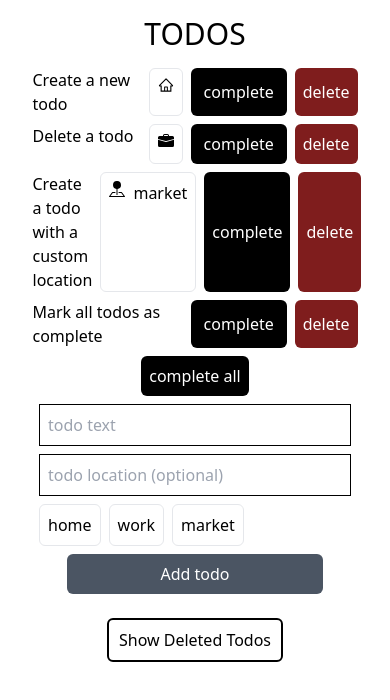
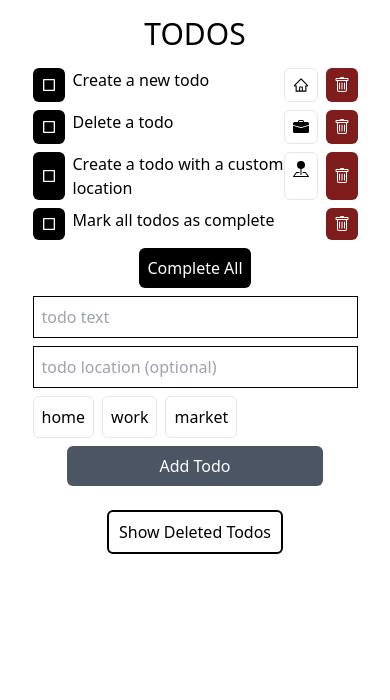
Before and after one commit to jasonmlutz/typescript-todo, a React (Create React App) app: page / in a window 390 px wide. Shown: the top 700 px of the page. Built offline with nearby package versions, Linux system fonts and the light colour scheme.

Commit message:
Style for mobile
Complete/delete text buttons removed in favor of icons for all screen
sizes.

```diff
--- a/src/App.tsx
+++ b/src/App.tsx
@@ -1,6 +1,8 @@
 import React, { SyntheticEvent, useState } from "react";
 import { AiOutlineHome } from "react-icons/ai";
-import { BsFillBriefcaseFill, BsFillPinMapFill } from "react-icons/bs";
+import { BsFillBriefcaseFill, BsFillPinMapFill, BsTrash } from "react-icons/bs";
+import { FaTrashRestoreAlt } from "react-icons/fa";
+import { RiCheckboxLine, RiCheckboxBlankLine } from "react-icons/ri";
 
 function App() {
   const initialTodos: Todo[] = [
@@ -26,7 +28,7 @@ function App() {
       deleted: false,
     },
     { id: 4, text: "Mark all todos as complete", done: false, deleted: false },
-    { id: 5, text: "Undelete a todo", done: false, deleted: true },
+    { id: 5, text: "Un-delete a todo", done: false, deleted: true },
   ];
 
   const initialNewTodo: NewTodo = {
@@ -84,7 +86,7 @@ function App() {
     if (place.custom) {
       return {
         text: place.custom,
-        icon: <BsFillPinMapFill className="mr-2" />,
+        icon: <BsFillPinMapFill />,
       };
     }
     return { text: null, icon: null };
@@ -182,26 +184,15 @@ function App() {
     )
   );
 
-  const deletedTodos: JSX.Element[] = todos
-    .filter((todo) => todo.deleted)
-    .sort((a, b) => a.id - b.id)
-    .map((todo: Todo) => (
+  function renderTodos(showDeleted: boolean): JSX.Element[] {
+    let filteredTodos = todos
+      .filter((todo) => todo.deleted === showDeleted)
+      .sort((a, b) => a.id - b.id);
+
+    return filteredTodos.map((todo: Todo) => (
       <li key={todo.id} className="mb-2 flex flex-row justify-between">
-        <div
-          className={
-            "flex-1 " + (todo.done ? "line-through text-gray-700" : "")
-          }
-        >
-          {todo.text}
-        </div>
-        {todo.place ? (
-          <div className="ml-2 p-2 rounded-md border border:black bg-white flex flex-row">
-            {placeLabel(todo.place).icon}
-            {placeLabel(todo.place).text}
-          </div>
-        ) : null}
         <button
-          className="p-2 ml-2 rounded-md bg-black text-white hover:bg-gray-600 cursor-pointer w-24"
+          className="p-2 mr-2 rounded-md bg-black text-white hover:bg-gray-600 cursor-pointer"
           onClick={() => {
             setTodos((prevState) => {
               return [
@@ -211,29 +202,8 @@ function App() {
             });
           }}
         >
-          {todo.done ? "undo" : "complete"}
+          {todo.done ? <RiCheckboxLine /> : <RiCheckboxBlankLine />}
         </button>
-        <button
-          className="ml-2 p-2 rounded-md bg-green-900 text-white hover:bg-green-700"
-          onClick={() => {
-            setTodos((prevState) => {
-              return [
-                ...prevState.filter((el) => el.id !== todo.id),
-                toggleDeleteTodo(todo),
-              ];
-            });
-          }}
-        >
-          restore
-        </button>
-      </li>
-    ));
-
-  const liveTodos: JSX.Element[] = todos
-    .filter((todo) => !todo.deleted)
-    .sort((a, b) => a.id - b.id)
-    .map((todo: Todo) => (
-      <li key={todo.id} className="mb-2 flex flex-row justify-between">
         <div
           className={
             "flex-1 " + (todo.done ? "line-through text-gray-700" : "")
@@ -242,53 +212,46 @@ function App() {
           {todo.text}
         </div>
         {todo.place ? (
-          <div className="ml-2 p-2 rounded-md border border:black bg-white flex flex-row">
+          <div className="p-2 rounded-md border border:black bg-white flex flex-row">
             {placeLabel(todo.place).icon}
-            {placeLabel(todo.place).text}
+            <div className="hidden md:block md:pl-2">
+              {placeLabel(todo.place).text}
+            </div>
           </div>
         ) : null}
         <button
-          className="p-2 ml-2 rounded-md bg-black text-white hover:bg-gray-600 cursor-pointer w-24"
-          onClick={() => {
+          className={
+            "ml-2 p-2 rounded-md  text-white " +
+            (showDeleted
+              ? "bg-green-900 hover:bg-green-700"
+              : "bg-red-900 hover:bg-red-700")
+          }
+          onClick={() =>
             setTodos((prevState) => {
               return [
                 ...prevState.filter((el) => el.id !== todo.id),
-                toggleCompleteTodo(todo),
+                toggleDeleteTodo(todo),
               ];
-            });
-          }}
+            })
+          }
         >
-          {todo.done ? "undo" : "complete"}
-        </button>
-        <button
-          className="ml-2 p-2 rounded-md bg-red-900 text-white hover:bg-red-700"
-          onClick={() => {
-            if (window.confirm("Are you sure you want to delete this todo?")) {
-              setTodos((prevState) => {
-                return [
-                  ...prevState.filter((el) => el.id !== todo.id),
-                  toggleDeleteTodo(todo),
-                ];
-              });
-            }
-          }}
-        >
-          delete
+          {todo.deleted ? <FaTrashRestoreAlt /> : <BsTrash />}
         </button>
       </li>
     ));
+  }
 
   return (
     <div className="container mx-auto flex flex-col items-center">
       <header className="my-4 text-3xl">TODOS</header>
-      <ul className="w-5/6 md:w-1/2">{liveTodos}</ul>
+      <ul className="w-5/6 md:w-4/5">{renderTodos(false)}</ul>
       <button
         className="p-2 mb-2 rounded-md bg-black text-white hover:bg-gray-600 cursor-pointer"
         onClick={() => setTodos((prevState) => completeAll(prevState))}
       >
-        complete all
+        Complete All
       </button>
-      <form className="w-4/5 flex flex-col" onSubmit={submitNewTodo}>
+      <form className="w-5/6 flex flex-col" onSubmit={submitNewTodo}>
         <input
           placeholder="todo text"
           className="p-2 border border-black mb-2"
@@ -307,7 +270,7 @@ function App() {
         <input
           id="newTodoSubmit"
           type="submit"
-          value="Add todo"
+          value="Add Todo"
           className={
             "p-2 mb-2 w-64 mx-auto rounded-md bg-black text-white " +
             (newTodo.text
@@ -325,7 +288,7 @@ function App() {
         </button>
       </div>
       {showDeletedTodos ? (
-        <ul className="w-5/6 md:w-1/2">{deletedTodos}</ul>
+        <ul className="w-5/6 md:w-4/5">{renderTodos(true)}</ul>
       ) : null}
     </div>
   );
```
